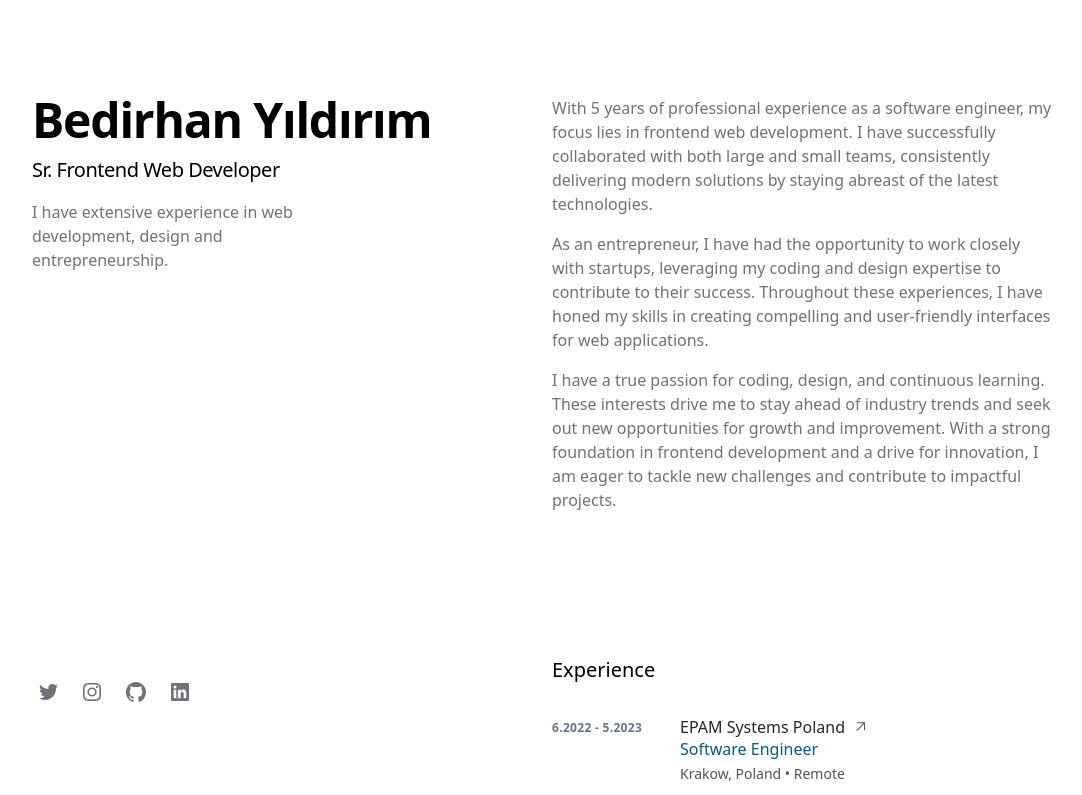
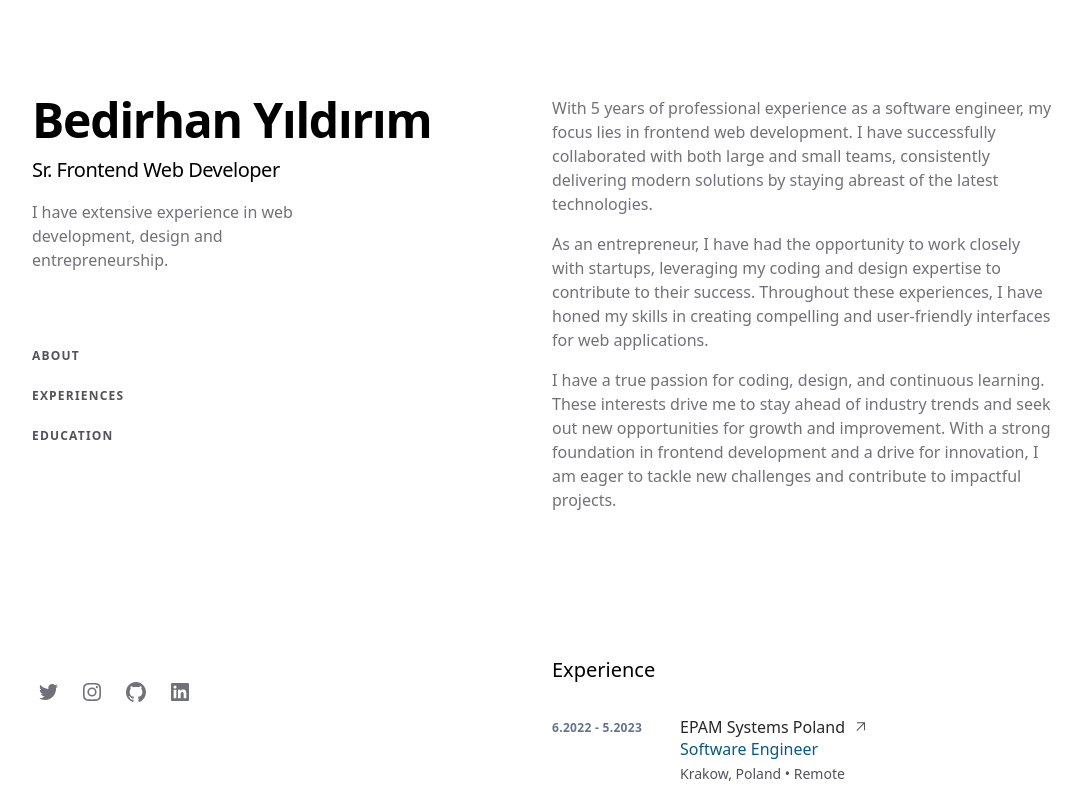
Before and after one commit to bedirhanyildirim/bedirhan.design, a Next.js app: page / in a window 1280 px wide. Shown: the top 795 px of the page, without its empty margins (96-1178 px from the left). Built offline with nearby package versions, Linux system fonts and the light colour scheme.

Commit message:
feat: navigation component created

```diff
--- a/src/app/page.js
+++ b/src/app/page.js
@@ -8,6 +8,7 @@ import Data from '@/components/data'
 import CompanyCard from '@/components/companyCard'
 import EducationCard from '@/components/educationCard'
 import VolunteerCard from '@/components/volunteerCard'
+import Navigation from '@/components/navigation'
 
 export default function Home() {
   let data = Data()
@@ -26,6 +27,7 @@ export default function Home() {
             <p className="mt-4 max-w-xs leading-normal text-zinc-500">
               I have extensive experience in web development, design and entrepreneurship.
             </p>
+            <Navigation />
           </div>
           <ul className="ml-1 mt-8 flex items-center">
             <li className="mr-5 text-xs">
--- /dev/null
+++ b/src/components/navigation.js
@@ -0,0 +1,38 @@
+import Link from "next/link";
+
+export default function Navigation() {
+  return (
+    <ul className="hidden lg:block mt-16 w-max">
+      <li>
+        <Link
+          href="#about"
+          className="group flex items-center py-3"
+        >
+          <span className="text-xs font-bold uppercase tracking-widest text-zinc-600 group-hover:text-sky-800 group-focus-visible:text-sky-800">
+            About
+          </span>
+        </Link>
+      </li>
+      <li>
+        <Link
+          href="#experiences"
+          className="group flex items-center py-3"
+        >
+          <span className="text-xs font-bold uppercase tracking-widest text-zinc-600 group-hover:text-sky-800 group-focus-visible:text-sky-800">
+            Experiences
+          </span>
+        </Link>
+      </li>
+      <li>
+        <Link
+          href="#education"
+          className="group flex items-center py-3"
+        >
+          <span className="text-xs font-bold uppercase tracking-widest text-zinc-600 group-hover:text-sky-800 group-focus-visible:text-sky-800">
+            Education
+          </span>
+        </Link>
+      </li>
+    </ul>
+  )
+}
```
